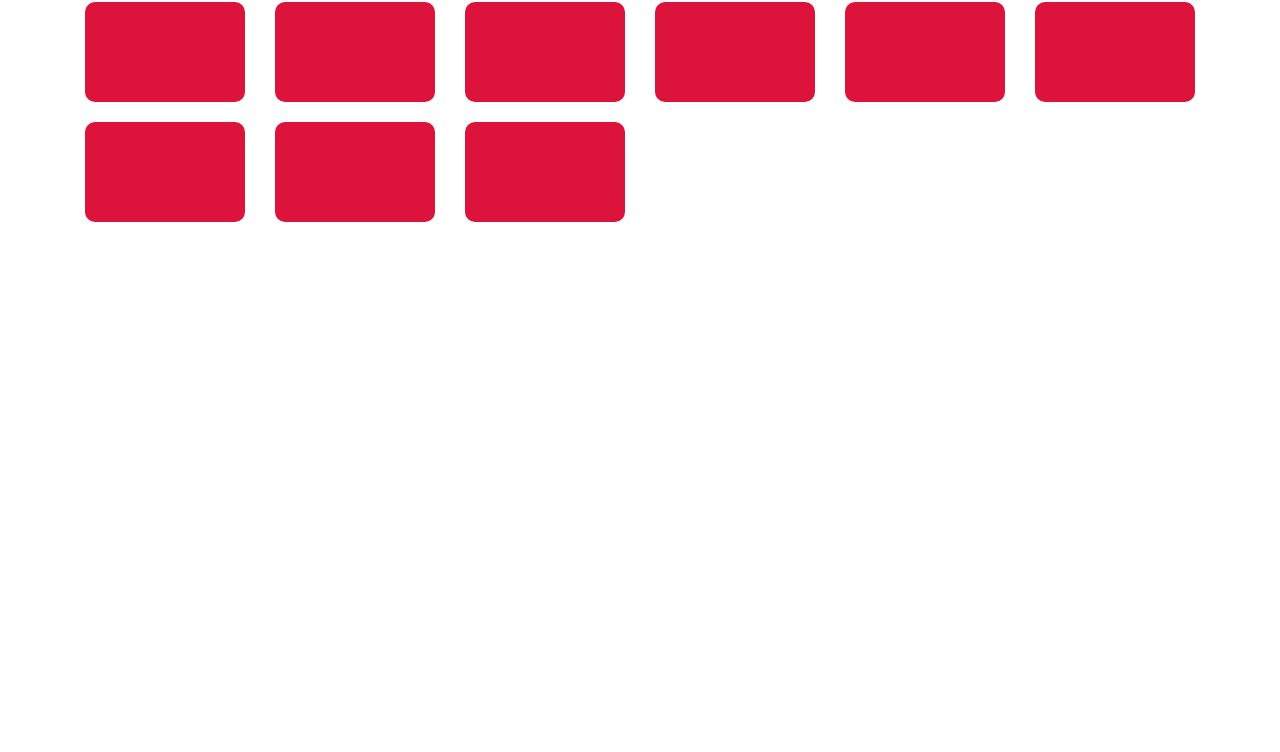
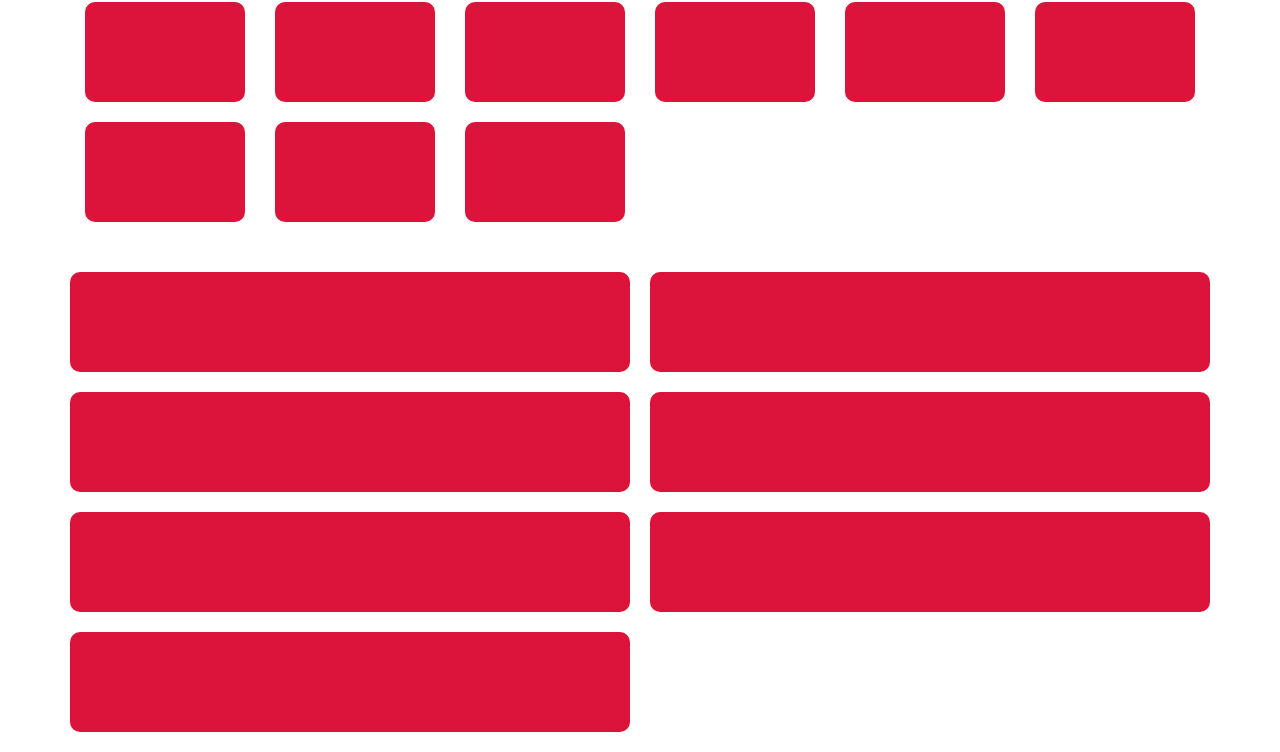
Before and after one commit to martynov85m/CoffeePlanet, a website built with webpack: page src/templates/index.html in a window 1280 px wide. Shown: the part 54-806 px from the top of the page. Built offline with nearby package versions, Linux system fonts and the light colour scheme; files whose address does not match are found by name.

Commit message:
L7 smart-grid

```diff
--- a/src/precss/styles.less
+++ b/src/precss/styles.less
@@ -31,3 +31,22 @@
 	border-radius: 10px;
 	background-color: crimson;
 }
+.my-smart-grid{
+	margin-top: 30px;
+}
+.my-wrapper{
+	.wrapper();
+}
+.my-row{
+
+	.row-flex();
+
+	.content{
+		margin-bottom: 20px;
+		.col();
+		.size(6);
+		.size-md(4);
+		.size-sm(6);
+		.size-xs(10);
+	}
+}
--- a/src/templates/index.html
+++ b/src/templates/index.html
@@ -34,6 +34,19 @@
 					<div class="my-card col-12 col-sm-6 col-md-4 col-lg-3 col-xl-2"><div class="content"></div></div>
 				</div>
 			</div>
+			<section class="my-smart-grid">
+				<div class="my-wrapper">
+					<div class="my-row">
+						<div class="content"></div>
+						<div class="content"></div>
+						<div class="content"></div>
+						<div class="content"></div>
+						<div class="content"></div>
+						<div class="content"></div>
+						<div class="content"></div>
+					</div>
+				</div>
+			</section>
 		</main>
 			<script src="./js/js.js"></script>
 		</body>
```
Also changed, not shown: build/css/styles.css, build/index.html, 1 other file.
